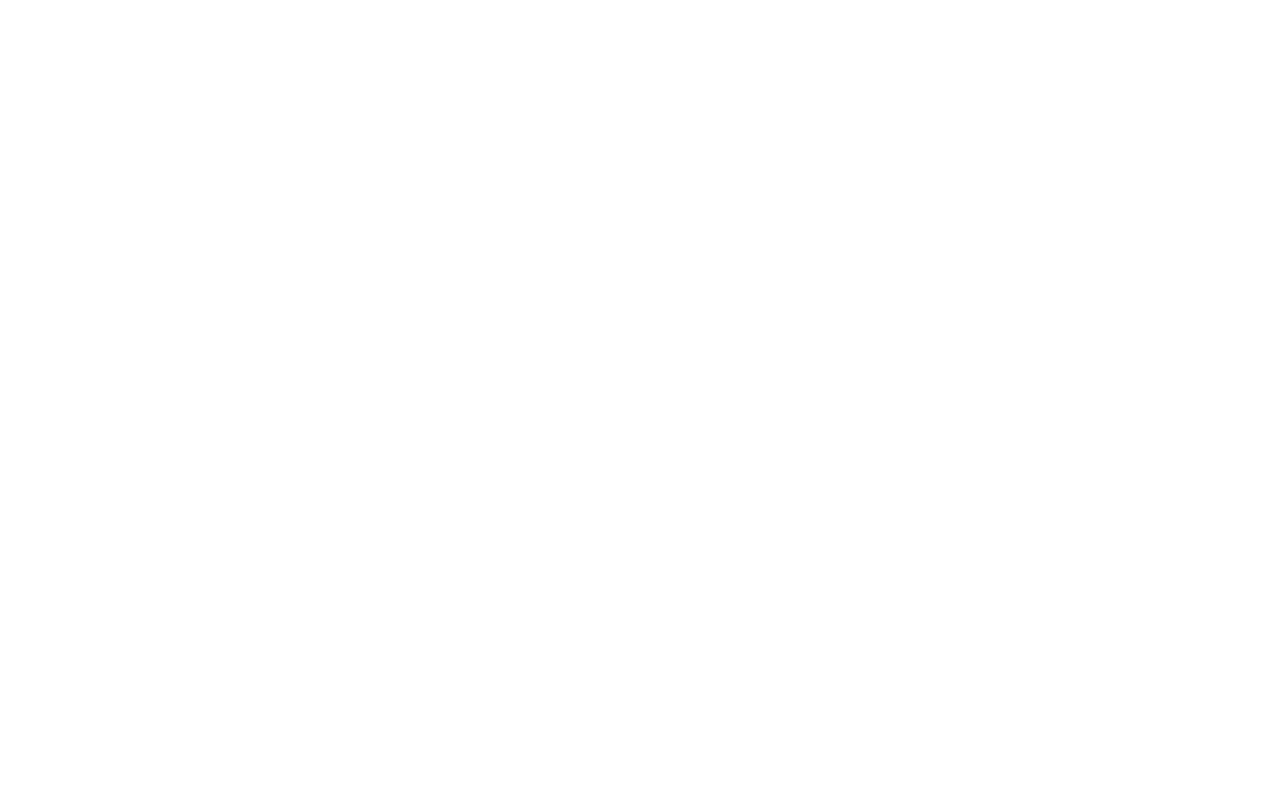
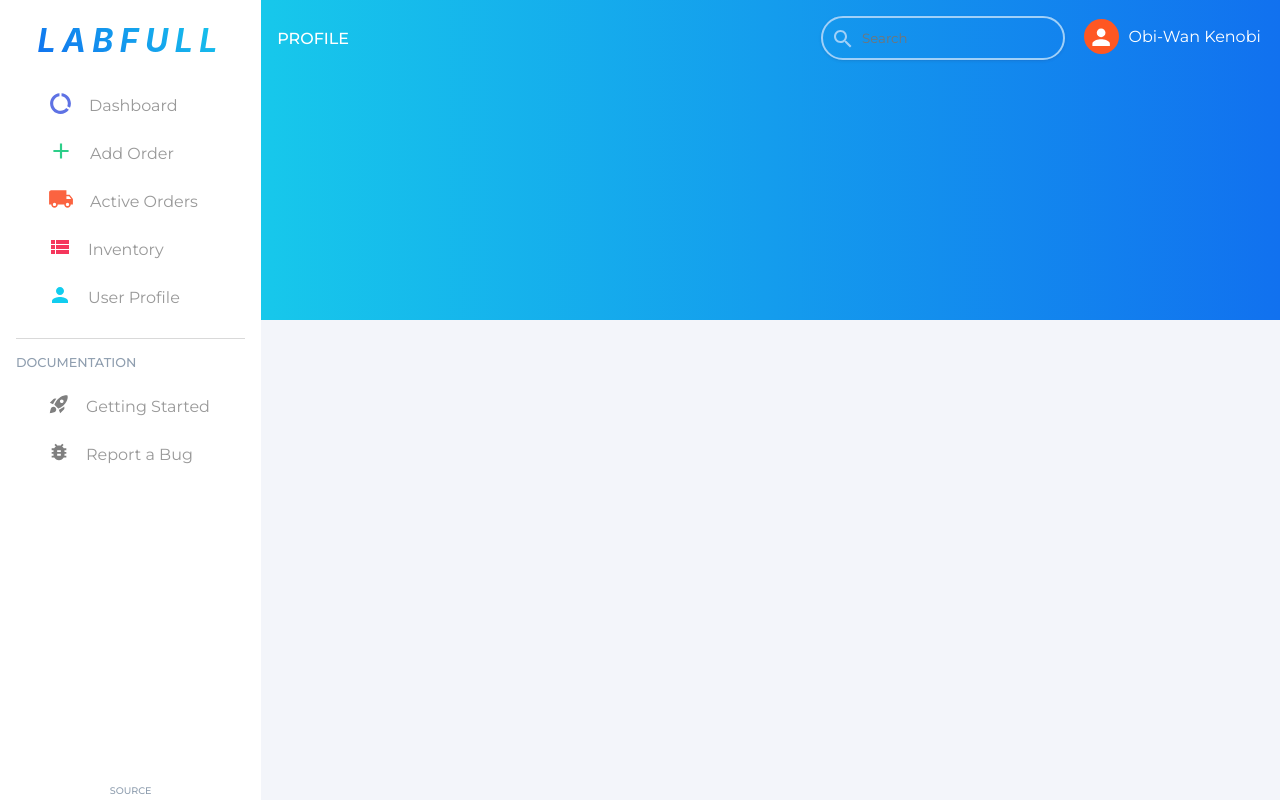
Before and after one commit to daniel-daum/labfull, a React (Create React App) app: page /#/profile in a window 1280 px wide. Before the commit this address had no page. Built offline with nearby package versions, Linux system fonts and the light colour scheme.

Commit message:
started profile editor page

```diff
--- a/src/App.tsx
+++ b/src/App.tsx
@@ -1,8 +1,9 @@
 import React from 'react';
 import { HashRouter as Router, Routes, Route} from "react-router-dom";
 import Sidebar from './components/sidebar/sidebar';
-import Main from './components/main/main';
+import Main from './components/main/home/main';
 import Navbar from './components/navbar/navbar';
+import Profile from './components/main/profile/profile';
 
 
 
@@ -12,6 +13,7 @@
       <Router basename={process.env.PUBLIC_URL}>
         <Routes>
           <Route path="/" element={<Main/>} />
+          <Route path="/profile" element={<Profile/>} />
 
 
         </Routes>
--- a/src/components/main/main.css
+++ b/src/components/main/home/main.css
@@ -5,7 +5,7 @@
     flex-direction: row;
     background-color: #f3f5fa;
     height: 100vh;
-    width: 100vw;
+    width: 100%;
 
 }
 
--- a/src/components/main/main.tsx
+++ b/src/components/main/home/main.tsx
@@ -1,9 +1,9 @@
 
 import "./main.css"
 
-import Sidebar from "../sidebar/sidebar"
-import Block from "../block/block"
-import Navbar from "../navbar/navbar"
+import Sidebar from "../../sidebar/sidebar"
+import Block from "../../block/block"
+import Navbar from "../../navbar/navbar"
 
 import ArrowUpwardIcon from '@mui/icons-material/ArrowUpward';
 import InventoryIcon from '@mui/icons-material/Inventory';
@@ -30,7 +30,7 @@
 
                 <div className="main-header">
                     {/* <div className="test"></div> */}
-                    <Navbar userName="Obi-Wan Kenobi" userAvatar={<Avatar sx={{width:35, height:35, bgcolor:deepOrange[500]}} />}/>
+                    <Navbar pageTitle="DASHBOARD" userName="Obi-Wan Kenobi" userAvatar={<Avatar sx={{width:35, height:35, bgcolor:deepOrange[500]}} />}/>
                     <div className="main-blocks">
                         <Block block_text="All Active Orders" block_icon_color="block-icon-wrapper-orange" block_number={3} block_stats_text={`Next order arriving on  ${date}`} block_stats={<ArrowUpwardIcon />} block_icon={<LocalShippingIcon sx={{ fontSize: 28 }} />} />
                         <Block block_text="Your Pending Orders" block_icon_color="block-icon-wrapper-blue" block_number={2} block_stats_text={`Awaiting 2 new items`} block_stats={<ArrowUpwardIcon />} block_icon={<PersonIcon sx={{ fontSize: 30 }} />} />
--- /dev/null
+++ b/src/components/main/profile/profile.css
@@ -0,0 +1,35 @@
+
+
+.profile{
+    display: flex;
+    flex-direction: row;
+    background-color: #f3f5fa;
+    height: 100vh;
+    width: 100%;
+
+}
+
+.profile-wrapper{
+    height: 40em;
+    width: 100%;
+    background-color: #f3f5fa;
+    display: flex;
+    flex-direction: column;
+
+
+}
+
+.profile-header{
+    width: 100%;
+    height: 20em;
+    background: rgb(23,200,235);
+    background: linear-gradient(90deg, rgba(23,200,235,1) 0%, rgba(17,113,239,1) 100%);
+}
+
+
+
+.profile-editor-wrapper{
+    display: flex;
+    flex-direction: column;
+
+}
--- /dev/null
+++ b/src/components/main/profile/profile.tsx
@@ -0,0 +1,41 @@
+
+import "./profile.css"
+
+import Sidebar from "../../sidebar/sidebar";
+import Navbar from "../../navbar/navbar";
+import ProfileEditor from "../../profile_edit/profile_editor";
+
+import Avatar from '@mui/material/Avatar';
+import { deepOrange } from "@mui/material/colors"
+
+
+function Profile() {
+    return (
+        <div className="profile">
+
+            <Sidebar />
+
+            <div className="profile-wrapper">
+
+                <div className="profile-header">
+
+                    <Navbar pageTitle="PROFILE" userName="Obi-Wan Kenobi" userAvatar={<Avatar sx={{width:35, height:35, bgcolor:deepOrange[500]}} />}/>
+                    <div className="main-blocks">
+
+                    </div>
+                </div>
+
+
+
+
+
+
+            </div>
+
+
+
+        </div>
+    )
+}
+
+export default Profile;
--- a/src/components/navbar/navbar.css
+++ b/src/components/navbar/navbar.css
@@ -9,6 +9,12 @@
     justify-content: flex-start;
 
 
+}
+
+.navbar-left{
+    width: 5em;
+    display: flex;
+    flex-direction: row;
 }
 
 .navbar-right{
@@ -24,6 +30,8 @@
     color: white;
     font-weight: 500;
     justify-self: flex-start;
+    width: 5em;
+
 }
 
 .navbar-title:hover{
--- a/src/components/navbar/navbar.tsx
+++ b/src/components/navbar/navbar.tsx
@@ -6,6 +6,7 @@
 type navbarProps = {
     userName?: string,
     userAvatar?: React.ReactNode
+    pageTitle?:string,
 }
 
 function Navbar(props: navbarProps) {
@@ -13,7 +14,7 @@
         <div className="navbar">
 
             <div className="navbar-left">
-                <div className="navbar-title"><a href="/">DASHBOARD</a></div>
+                <div className="navbar-title">{props.pageTitle}</div>
 
             </div>
 
--- /dev/null
+++ b/src/components/profile_edit/profile_editor.css
@@ -0,0 +1,14 @@
+
+
+.profileEditor{
+
+    background-color: white;
+
+    border-radius: .9em;
+    box-shadow: 0 1px 3px rgba(50,50,93,.15),0 1px 0 rgba(0,0,0,.02);
+
+
+
+
+
+}
--- /dev/null
+++ b/src/components/profile_edit/profile_editor.tsx
@@ -0,0 +1,13 @@
+import "./profile_editor.css"
+
+function ProfileEditor(){
+    return(
+        <div className="profileEditor">
+
+            <div className="profileEditor-title"></div>
+
+        </div>
+    )
+}
+
+export default ProfileEditor;
--- a/src/components/sidebar/sidebar.tsx
+++ b/src/components/sidebar/sidebar.tsx
@@ -9,10 +9,16 @@
 import RocketLaunchIcon from '@mui/icons-material/RocketLaunch';
 import BugReportIcon from '@mui/icons-material/BugReport';
 import LocalShippingIcon from '@mui/icons-material/LocalShipping';
+import { Link } from "react-router-dom";
+
+
 
 function Sidebar() {
     return (
+
+
         <div className='sidebar'>
+
 
             <div className="sidebar-wrapper">
 
@@ -20,11 +26,11 @@
 
 
                 <div className='sidebar-mid'>
-                    <Sidebox text='Dashboard' icon_color="sidebox-icon-blue" icon={<DataUsageIcon sx={{ fontSize: 25 }} />} />
+                <Link to={"/"}><Sidebox text='Dashboard' icon_color="sidebox-icon-blue" icon={<DataUsageIcon sx={{ fontSize: 25 }} />} /></Link>
                     <Sidebox text='Add Order' icon_color="sidebox-icon-green" icon={<AddIcon sx={{ fontSize: 26 }} />} />
                     <Sidebox text='Active Orders' icon_color="sidebox-icon-orange" icon={<LocalShippingIcon sx={{ fontSize: 26 }} />} />
                     <Sidebox text='Inventory' icon_color="sidebox-icon-red" icon={<ViewListIcon />} />
-                    <Sidebox text='User Profile' icon_color="sidebox-icon-teal" icon={<PersonIcon />} />
+                   <Link to={"/profile"}> <Sidebox text='User Profile' icon_color="sidebox-icon-teal" icon={<PersonIcon />} /> </Link>
 
                 </div>
 
```
